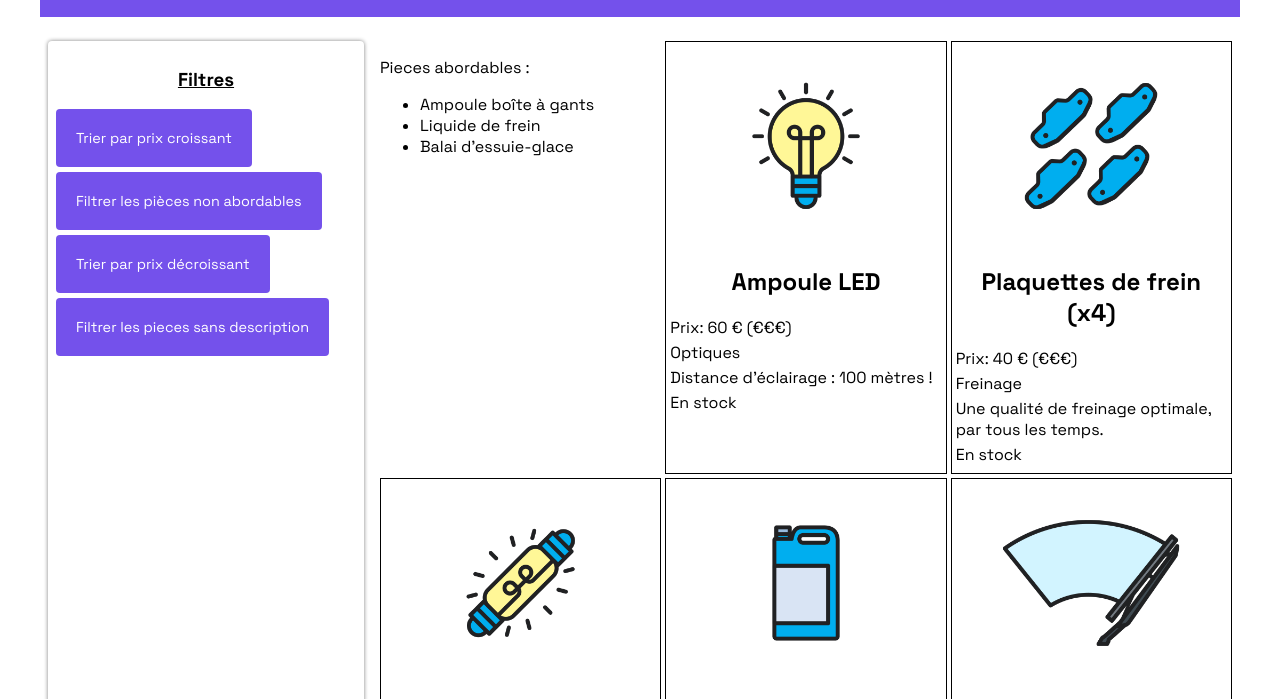
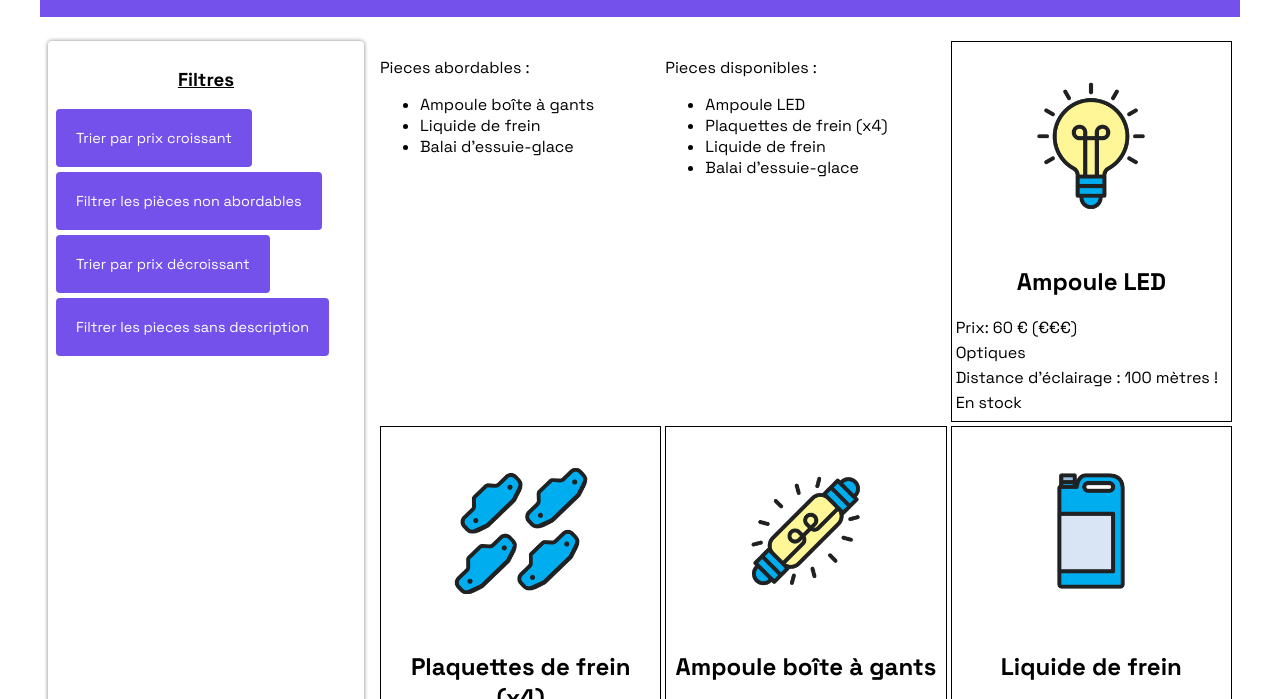
Before and after one commit to Brisco237/Site-LesBonnesPieces, a plain HTML site: page index.html in a window 1280 px wide. Shown: the part 98-797 px from the top of the page. Drawn offline with Linux system fonts and the light colour scheme.

Commit message:
ajouter une liste des pieces disponibles

```diff
--- a/index.html
+++ b/index.html
@@ -29,6 +29,9 @@
 				<div class="abordables">
 					<p>Pieces abordables :</p>
 				</div>
+				<div class="disponibles">
+					<p>Pieces disponibles :</p>
+				</div>
 			</section>
 		</main>
 	</body>
--- a/pieces.js
+++ b/pieces.js
@@ -72,3 +72,15 @@ for (let i = 0; i < trieDepiecesAbordables.length; i++) {
    li.innerText = trieDepiecesAbordables.map(piece => piece.nom)[i]
    ul.appendChild(li)
 }
+
+// Afficher les pieces disponibles
+let piecesDisponibles = document.querySelector(".disponibles");
+let piecesEnStock = pieces.filter(piece => piece.disponibilite == true);
+
+let ul2 = document.createElement("ul")
+piecesDisponibles.appendChild(ul2)
+for (let i = 0; i < piecesEnStock.length; i++) {
+   let li2 = document.createElement("li")
+   li2.innerText = piecesEnStock.map(piece => piece.nom)[i]
+   ul2.appendChild(li2)
+}
```
